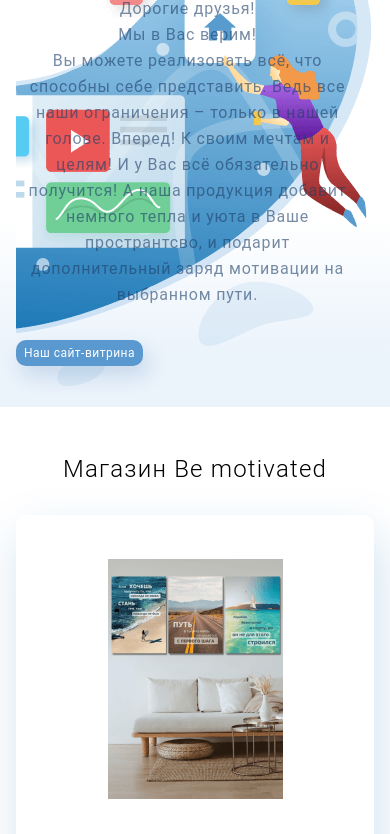
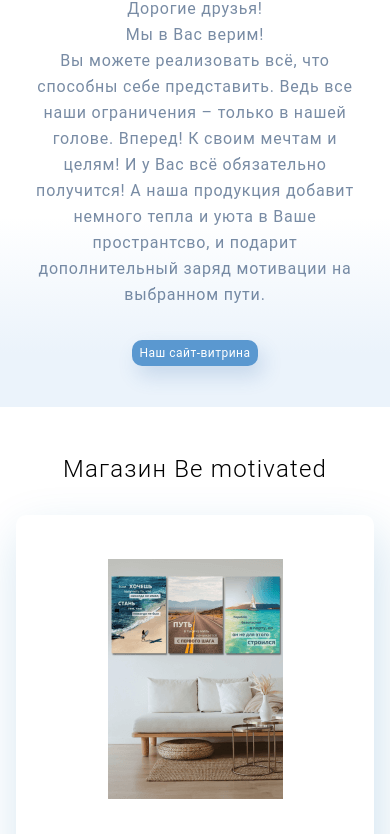
Before and after one commit to ITMotivator/Bemotivated-test, a plain HTML site: page index.html in a window 390 px wide. Shown: the part 201-1035 px from the top of the page. Drawn offline with Linux system fonts and the light colour scheme.

Commit message:
Stage 03

```diff
--- a/styles.scss
+++ b/styles.scss
@@ -287,12 +287,12 @@ div.top {
 div.top_info {
     height: fit-content;
     padding-top: 115px;
-    width: 100%;
     display: flex;
     flex-direction: column;
     background-image: url(img/illustration.png);
     background-repeat: no-repeat;
     background-position: right center;
+    background-size: 50%;
 }
 
 div.shop {
@@ -476,6 +476,7 @@ div.contform {
 
     div.top_info {
         padding-top: 120px;
+        background-position: right bottom 88px;
     }
 
     .top_butt {
@@ -566,6 +567,8 @@ div.contform {
     div.top_info {
         height: fit-content;
         padding-top: 33px;
+        background-image: none;
+        align-items: center;
     }
 
     .menu {
```
Also changed, not shown: styles.css, 1 other file.
